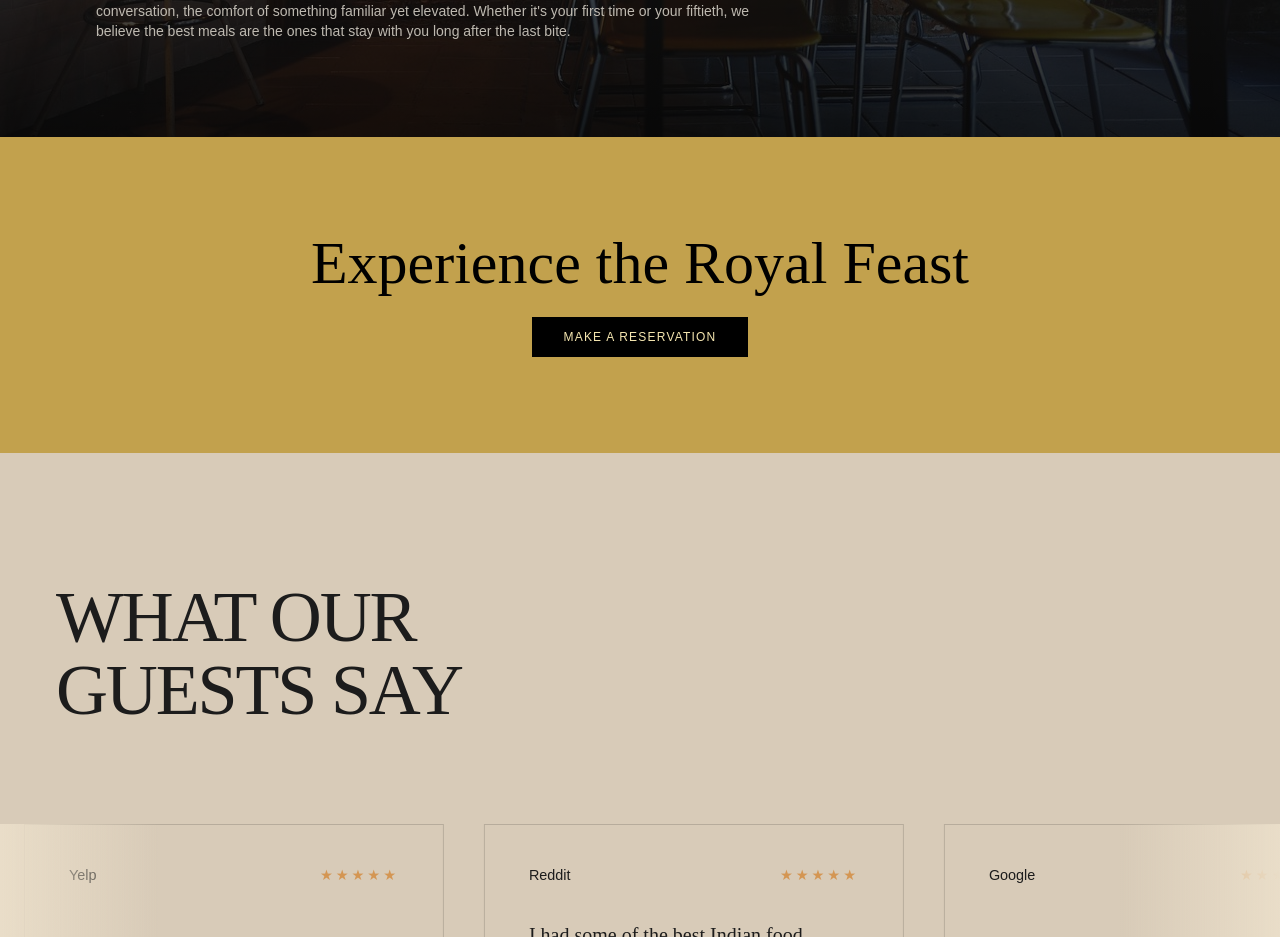
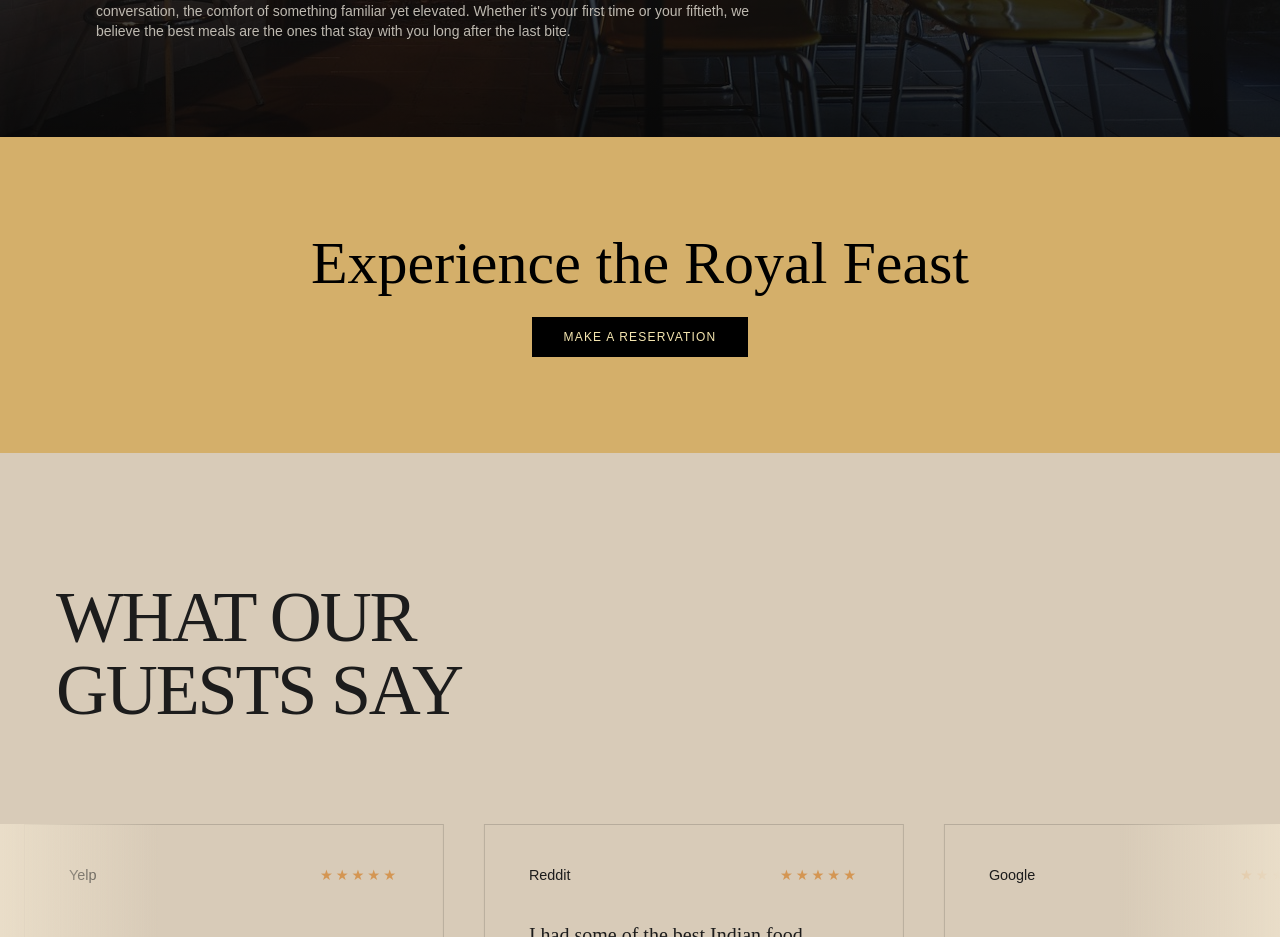
Before and after one commit to Samikshaner/amrit-hotel, a React (Vite) app in the folder amrit/: page / in a window 1280 px wide. Shown: the part 7340-8277 px from the top of the page. Built offline with nearby package versions, Linux system fonts and the light colour scheme.

Commit message:
fix reservations section ochre background

```diff
--- a/amrit/src/App.jsx
+++ b/amrit/src/App.jsx
@@ -61,10 +61,13 @@ function App() {
         <Experiance/>
 
 
-        <section
+
+  <section
   id="reservations"
-  className="py-24 bg-[#c2a14d] text-black text-center"
+  className="py-24 text-black text-center"
+  style={{ backgroundColor: "#D4AF6A" }}
 >
+
 
           <div className="container mx-auto px-6">
             <h2 className="font-serif text-4xl md:text-6xl mb-6">Experience the Royal Feast</h2>
```
